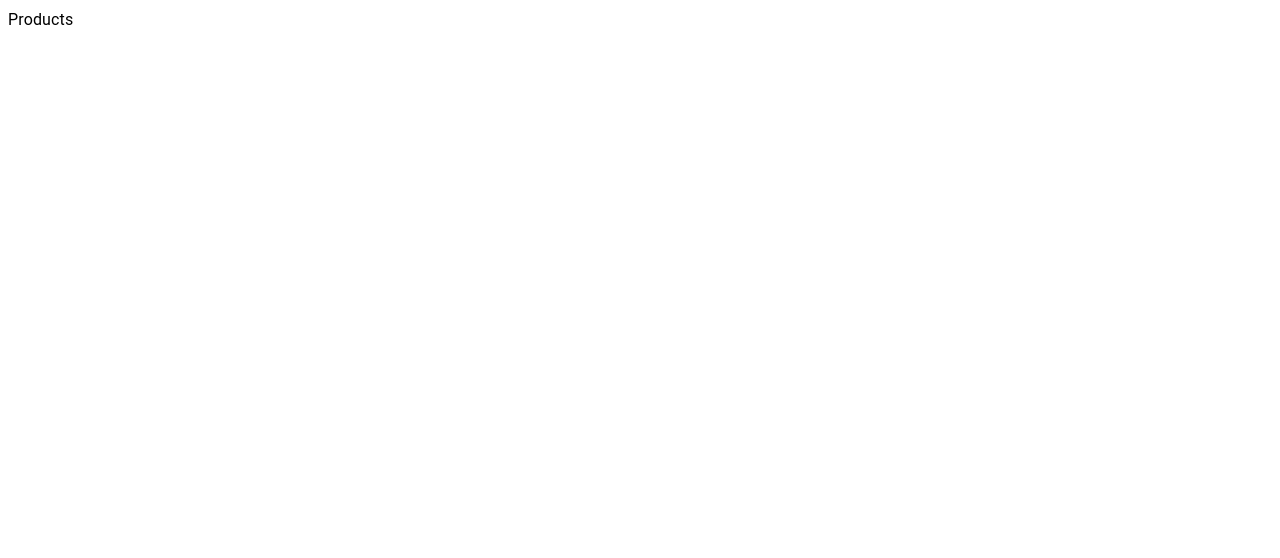
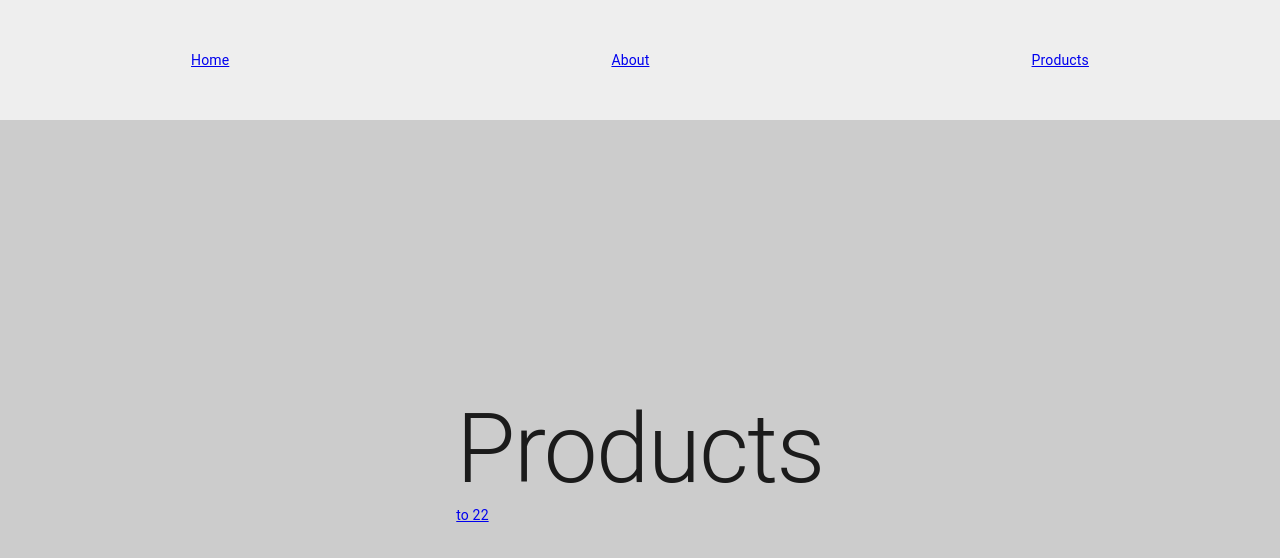
Before and after one commit to vraja-nayaka/next-commerce, a Next.js app: page /products in a window 1280 px wide. Shown: the top 558 px of the page. Built offline with nearby package versions, Linux system fonts and the light colour scheme.

Commit message:
add main layout

```diff
--- a/components/MainLayout.js
+++ b/components/MainLayout.js
@@ -1,19 +1,29 @@
-import Link from 'next/link'
+import Head from 'next/head';
+import { Grid, Box, CssBaseline } from '@material-ui/core';
+import { Navbar } from './Navbar';
 
-export const MainLayout = ({ children, title = "Hello" }) => (
+export const MainLayout = ({ children, title = "Suite" }) => (
     <>
         <Head>
-        <title>
-{title} | Next Commerce
-        </title>
+            <title>{title} | Next Commerce</title>
+            <meta name="keywords" content="next,nextjs,e-commerce"/>
+            <meta name="discription" content="New e-commerce project for your business"/>
+            <meta charSet="utf-8"/>
         </Head>
+        <CssBaseline />
+        <Grid container>
+            <Grid item xs={12}>
                 <nav>
-            <Link href={'/'}><a>Home</a></Link>
-            <Link href={'/about'}><a>About</a></Link>
-            <Link href={'/products'}><a>Products</a></Link>
+                    <Navbar />
                 </nav>
+            </Grid>
+            <Grid item xs={12}>
+                <Box minHeight="85vh" bgcolor="#CCC" display="flex" alignItems="center" justifyContent="center">
                     <main>
                         {children}
                     </main>
+                </Box>
+            </Grid>
+        </Grid>
     </>
 );
--- /dev/null
+++ b/components/Navbar.js
@@ -0,0 +1,10 @@
+import Link from 'next/link';
+import { Grid, Box } from '@material-ui/core';
+
+export const Navbar = () => (
+    <Box minHeight="15vh" bgcolor="#EEE" display="flex" alignItems="center" justifyContent="space-around">
+        <Link href={'/'}><a>Home</a></Link>
+        <Link href={'/about'}><a>About</a></Link>
+        <Link href={'/products'}><a>Products</a></Link>
+    </Box>
+);
--- a/pages/products/index.js
+++ b/pages/products/index.js
@@ -1,11 +1,23 @@
-import { Box, Typography } from '@material-ui/core'
+import { Box, Typography } from '@material-ui/core';
+import { MainLayout } from '../../components/MainLayout';
+import Link from 'next/link';
 
-export default function Home() {
+export default function Products({ text }) {
     return (
-        <Box>
-            <Typography>
-                Products
-            </Typography>
-        </Box>
+        <MainLayout>
+            <Box>
+                <Typography variant="h1">
+                    Products
+                </Typography>
+                <Typography variant="caption">
+                    {text}
+                </Typography>
+                <Link href="/product/22"><a>to 22</a></Link>
+            </Box>
+        </MainLayout>
     )
 }
+
+Products.getInitialProps = async () => {
+    return { props: { text: 'some text from datebase' } }
+}
```
Also changed, not shown: pages/404.js (added, +10 -0 lines), pages/about.js (added, +14 -0 lines), pages/index.js (+8 -6 lines), pages/product/[id].js (+18 -0 lines). Lines whose indentation alone changed are shown as unchanged.
